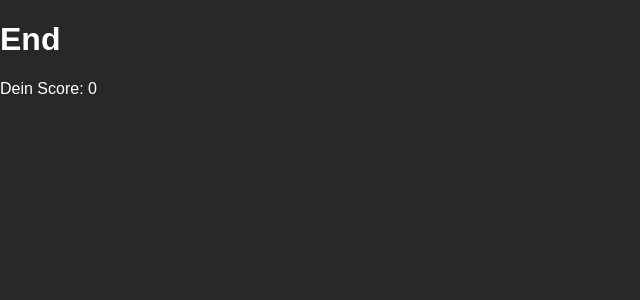
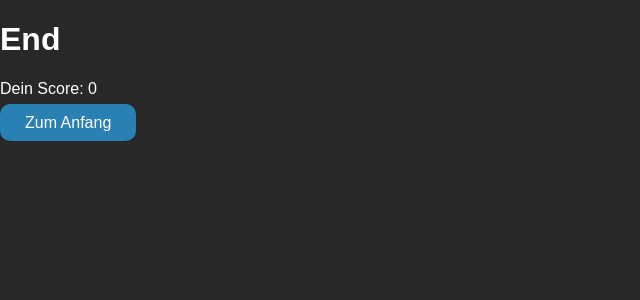
Before and after one commit to EveIsReal/political_compass, a SvelteKit app: page /end in a window 1280 px wide. Shown: the top 300 px of the page, without its empty margins (0-640 px from the left). Built offline with nearby package versions, Linux system fonts and the light colour scheme.

Commit message:
Added root button on end-page

```diff
--- a/src/routes/end/+page.svelte
+++ b/src/routes/end/+page.svelte
@@ -7,9 +7,27 @@
 
 <h1>End</h1>
 <p>Dein Score: {sumOfDigits(data.score)}</p>
+<a href="/">
+    Zum Anfang
+</a>
 
 <style>
     h1 {
         color: white;
     }
+
+    a {
+        background-color: rgb(41, 128, 179);
+		padding-top: 10px;
+		padding-bottom: 10px;
+		padding-left: 25px;
+		padding-right: 25px;
+		text-decoration: none;
+		color: white;
+		font-size: 12pt;
+		border-radius: 10px;
+		border: none;
+		cursor: pointer;
+        margin-top: 25px;
+    }
 </style>
```
